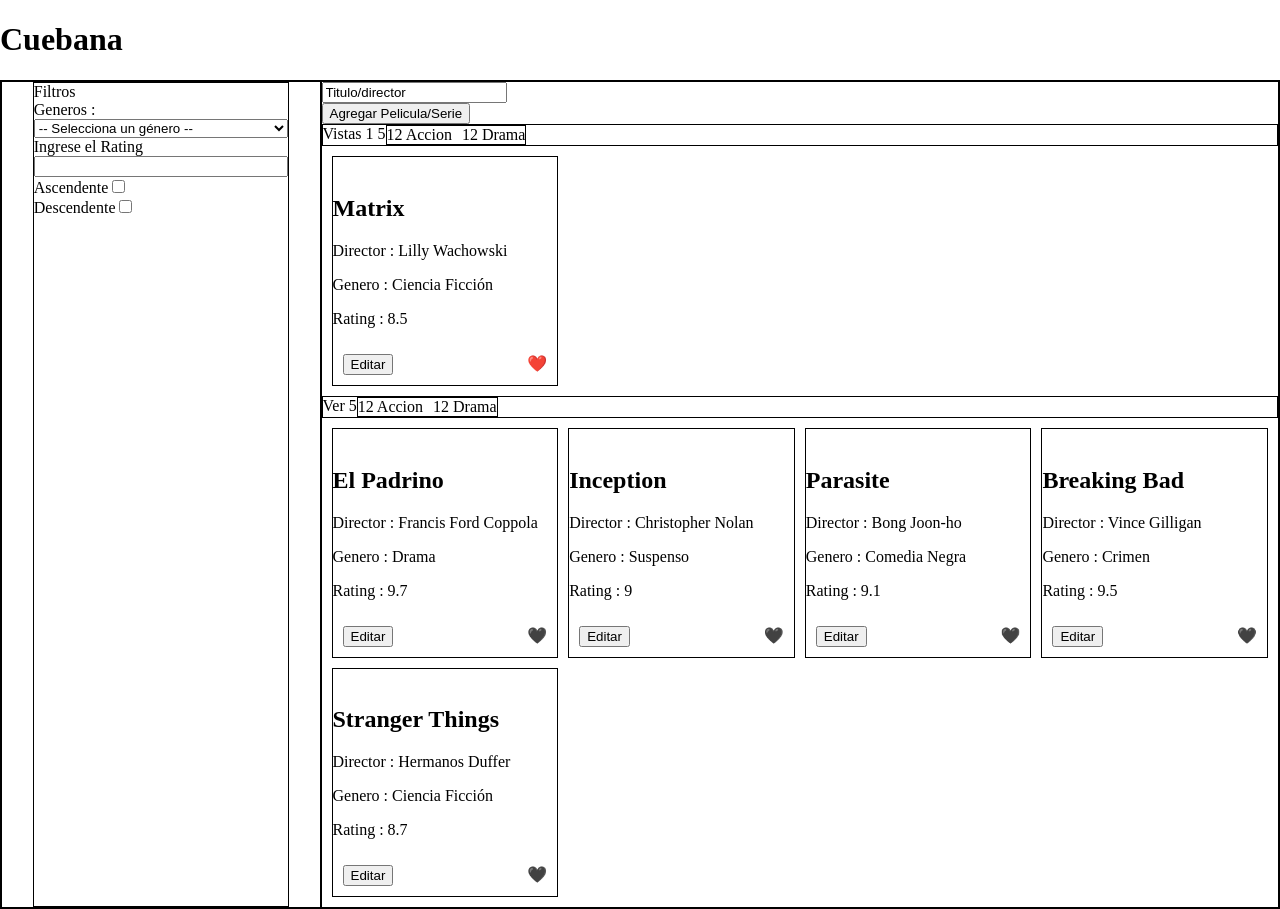
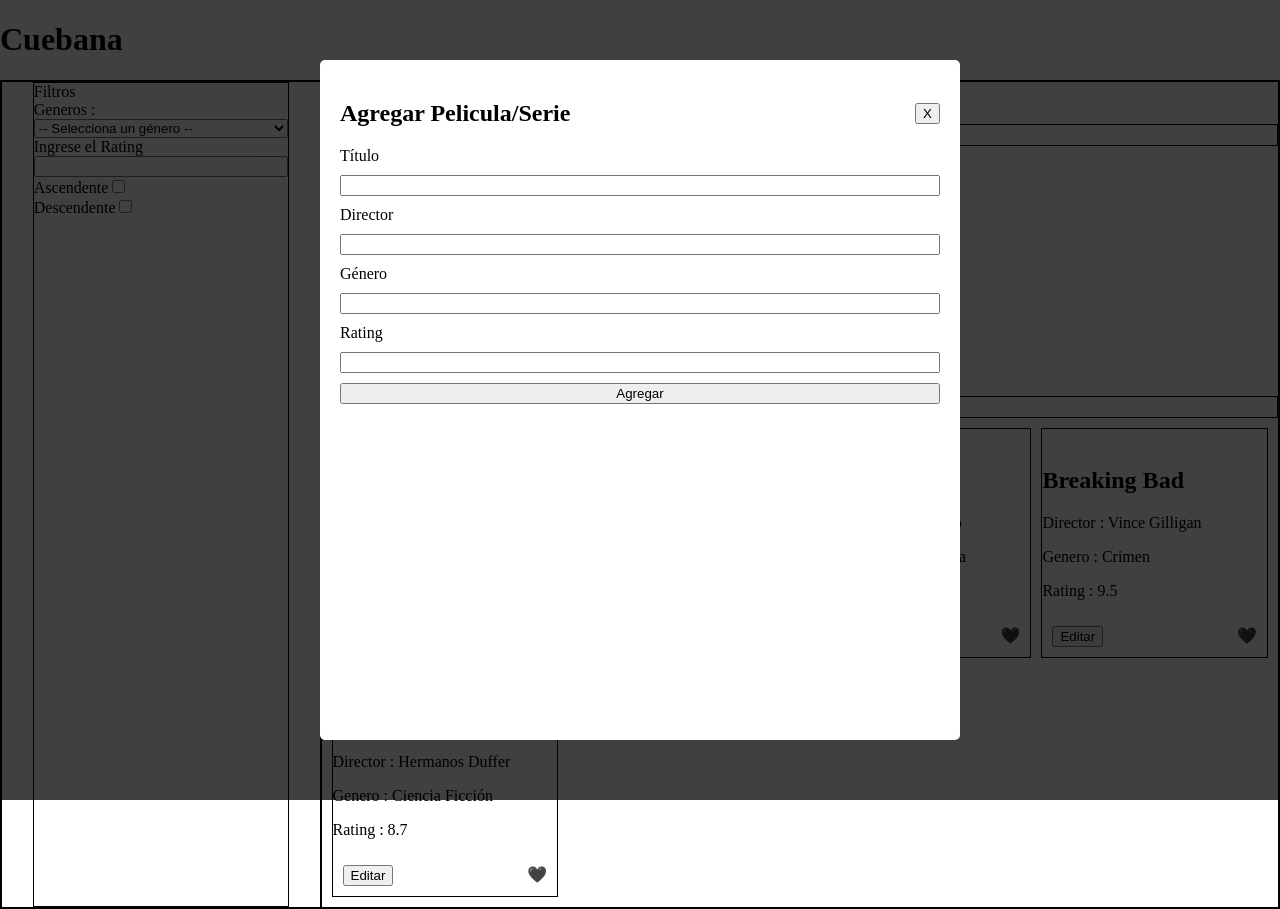
Before and after one commit to Diiegorios46/-1proyect-react-PWA, a React (Vite) app in the folder proyectReact/: page / in a window 1280 px wide. Both pictures are taken after a click on the button "Agregar Pelicula/Serie". Built offline with nearby package versions, Linux system fonts and the light colour scheme.

Commit message:
-modal agregar pelis
Co-authored-by: Valentin Bustos Villar <Balenbv@users.noreply.github.com>

```diff
--- a/proyectReact/src/pages/Home/Home.jsx
+++ b/proyectReact/src/pages/Home/Home.jsx
@@ -8,15 +8,21 @@
 const Home = () => {
 
     const [arrayModPelis, setArrayModPelis] = useState(ArrayPelisSeries);
+    const [arrayGuardarPeli, setArrayGuardarPeli] = useState([]);
+
+    const [buttonAddpeli,setButtonAddpeli] = useState(false)
 
 
     const contarVistas = () => {
         return arrayModPelis.filter(prev => prev.visto == true).length
     }
 
+    const contarNoVistas = () => {
+        return arrayModPelis.filter(prev => prev.visto == false).length
+    }
+
     function handleChange(id) {
 
-        console.log("Antes")
         console.log(arrayModPelis)
 
         setArrayModPelis(prev =>
@@ -25,7 +31,6 @@
           )
         );
 
-        console.log("Despues")
         console.log(arrayModPelis)
     }
 
@@ -45,13 +50,45 @@
     return (
         <main className={Styles.container_main}>
 
+            {/* Modal Agregar pelicula */}
+
+            {buttonAddpeli && (
+                <div className={Styles.modal}>
+                    <div className={Styles.modal_container}>
+                        <div className={Styles.modal_header}>
+                            <h2>Agregar Pelicula/Serie</h2>
+                            <button onClick={() => setButtonAddpeli(false)}>X</button>
+                        </div>
+
+                        <form action="" className={Styles.form_agregar}>
+
+                            <label htmlFor="titulo">Título</label>
+                            <input type="text" name="titulo" id="titulo"/>
+
+                            <label htmlFor="director">Director</label>
+                            <input type="text" name="director" id="director"/>
+
+                            <label htmlFor="genero">Género</label>
+                            <input type="text" name="genero" id="genero"/>
+
+                            <label htmlFor="rating">Rating</label>
+                            <input type="text" name="rating" id="rating"/>
+
+                            <button type="button">Agregar</button>
+                        </form>
+
+                    </div>
+                </div>
+            )}
+
             <section className={Styles.container_filtros}>
-
                 <div className={Styles.filtros}>
                     <span>Filtros</span>
                     <span>Generos : </span>
 
                     <select name="genero" id="genero">
+                        <option value="">-- Selecciona un género --</option>
+                        <option value="accion">Acción</option>
                         <option value="">-- Selecciona un género --</option>
                         <option value="accion">Acción</option>
                         <option value="aventura">Aventura</option>
@@ -97,7 +134,7 @@
 
                 {/* Agregar pelicula/serie  */}
                 <div>
-                    <button>Agregar Pelicula/Serie</button>
+                    <button onClick={() => setButtonAddpeli(true)}>Agregar Pelicula/Serie</button>
                 </div>
 
                 {/* vistas */}
@@ -123,7 +160,7 @@
 
                 {/* ver */}
                 <div>
-                    <EstadoVisto estado={"Ver"} CantTiposGenero={contarGeneros()} />
+                    <EstadoVisto estado={"Ver"} cantVista={contarNoVistas()} CantTiposGenero={contarGeneros()}/>
                 </div>
 
                 <div className={Styles.container_cards}>
--- a/proyectReact/src/pages/Home/Home.module.css
+++ b/proyectReact/src/pages/Home/Home.module.css
@@ -33,3 +33,37 @@
     gap: 10px;
     padding: 10px;
 }
+
+
+.modal{
+    position: fixed;
+    top: 0;
+    left: 0;
+    width: 100%;
+    height: 100%;
+    background-color: rgba(0, 0, 0, 0.75);
+    display: flex;
+    justify-content: center;
+    align-items: center;
+}
+
+.modal_container{
+    background-color: white;
+    padding: 20px;
+    border-radius: 5px;
+    width: 80%;
+    max-width: 600px;
+    height: 80%;
+}
+
+.form_agregar{
+    display: flex;
+    flex-direction: column;
+    gap: 10px;
+}
+
+.modal_header{
+    display: flex;
+    justify-content: space-between;
+    align-items: center;
+}
```
Also changed, not shown: proyectReact/src/Components/EstadoVisto/EstadoVisto.jsx (line endings or trailing spaces).
